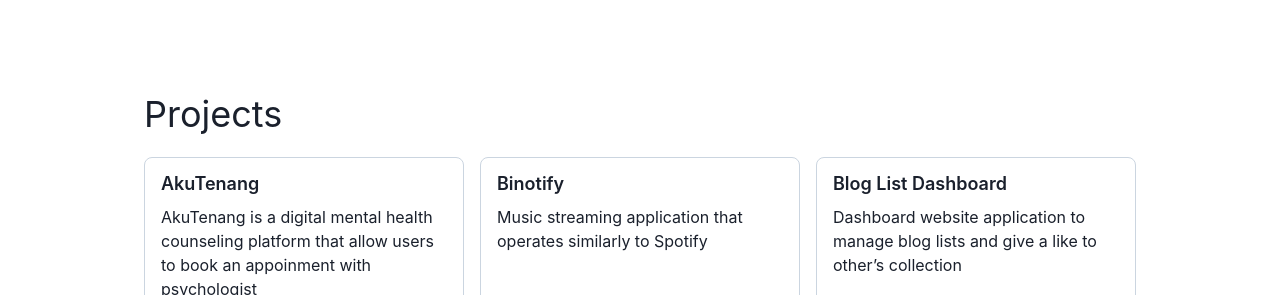
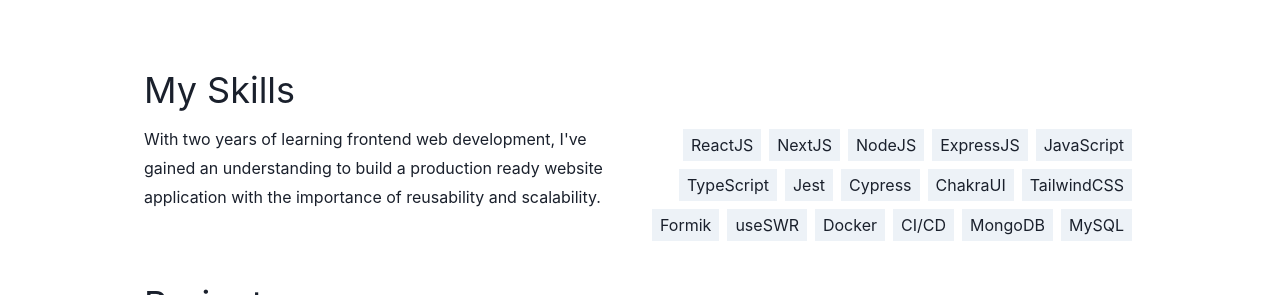
Before and after one commit to ranjabi/fikriranjabi.com, a Next.js app: page / in a window 1280 px wide. Shown: the part 170-465 px from the top of the page. Built offline with nearby package versions, Linux system fonts and the light colour scheme.

Commit message:
feat: add my skills section

```diff
--- a/src/pages/index.tsx
+++ b/src/pages/index.tsx
@@ -1,6 +1,7 @@
 import { ProjectsProps } from "@/interfaces";
 import { getSortedProjectsData } from "@/lib/projects";
-import { Flex } from "@chakra-ui/react";
+import { Flex, Text } from "@chakra-ui/react";
+import { motion } from "framer-motion";
 import Head from "next/head";
 import Hero from "../components/Hero";
 import Projects from "../components/Projects";
@@ -15,6 +16,25 @@ export async function getStaticProps() {
   };
 }
 
+const skills = [
+  "ReactJS",
+  "NextJS",
+  "NodeJS",
+  "ExpressJS",
+  "JavaScript",
+  "TypeScript",
+  "Jest",
+  "Cypress",
+  "ChakraUI",
+  "TailwindCSS",
+  "Formik",
+  "useSWR",
+  "Docker",
+  "CI/CD",
+  "MongoDB",
+  "MySQL",
+];
+
 export default function Home({ projects }: ProjectsProps) {
   return (
     <>
@@ -23,10 +43,53 @@ export default function Home({ projects }: ProjectsProps) {
         <meta name="description" content="Fikri Ranjabi Personal Website" />
         <meta name="viewport" content="width=device-width, initial-scale=1" />
       </Head>
-      <Flex flexDirection={"column"}>
-        <Hero />
-        <Projects projects={projects} />
-      </Flex>
+      <motion.div
+        initial={{ opacity: 0 }}
+        animate={{ opacity: 1 }}
+        transition={{ duration: 0.5 }}
+      >
+        <Flex flexDirection={"column"}>
+          <Hero />
+          <Flex id="#projects" flexDirection={"column"}>
+            <Flex id="#skills" flexDir="column">
+              <Text fontSize="4xl" mt={2}>
+                My Skills
+              </Text>
+              <Flex
+                flexDir={["column", null, "row"]}
+                justifyContent={"space-between"}
+                mt={[2]}
+              >
+                <Text lineHeight={1.8} mr={[null, null, 4]}>
+                  With two years of learning frontend web development, I've
+                  gained an understanding to build a production ready website
+                  application with the importance of reusability and
+                  scalability.
+                </Text>
+                <Flex
+                  wrap="wrap"
+                  justifyContent={["flex-start", null, "flex-end"]}
+                  mt={[4, null, 0]}
+                >
+                  {skills.map((skill, index) => (
+                    <Flex
+                      justifyContent={"center"}
+                      key={index}
+                      bgColor="gray.100"
+                      px={2}
+                      py={1}
+                      m={1}
+                    >
+                      {skill}
+                    </Flex>
+                  ))}
+                </Flex>
+              </Flex>
+            </Flex>
+          </Flex>
+          <Projects projects={projects} />
+        </Flex>
+      </motion.div>
     </>
   );
 }
```
